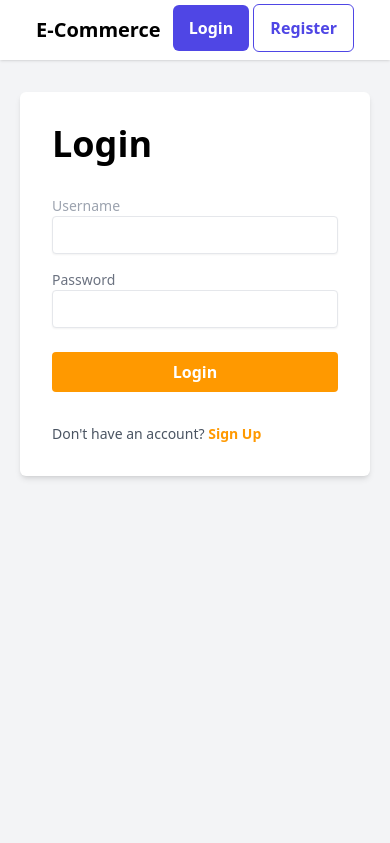
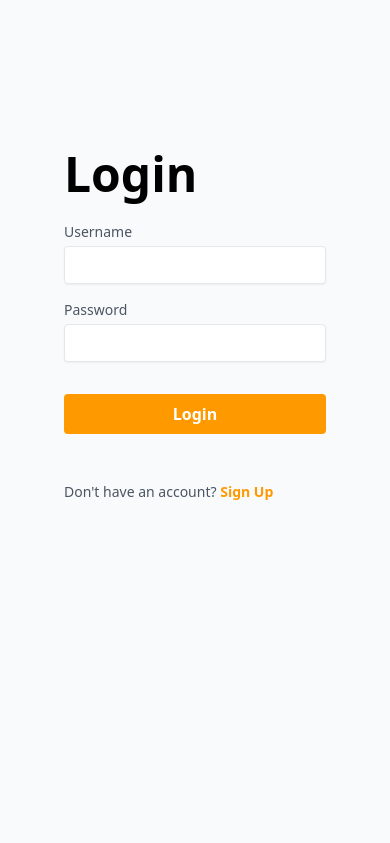
Before and after one commit to jsonwamuyu/django-ecommerce-shop, a Django app: the page made by shop/templates/shop/login.html in a window 390 px wide. Run offline with Django 5.2, Linux system fonts and the light colour scheme; some libraries are stand-ins or nearby versions.

Commit message:
Mobile responsive & cart items - navbar

```diff
--- a/ecommerce/settings.py
+++ b/ecommerce/settings.py
@@ -125,7 +125,11 @@ USE_TZ = True
 # Static files (CSS, JavaScript, Images)
 # https://docs.djangoproject.com/en/5.2/howto/static-files/
 
-STATIC_URL = "static/"
+# STATIC_URL = "static/"  # URL to access static files(global static folder)
+STATIC_URL = "/static/" #incase you decide  to put images in individual apps
+STATICFILES_DIRS = [
+    os.path.join(BASE_DIR, 'static'),  # Add your static files directory
+]
 
 # Media files (User-uploaded files)
 MEDIA_URL = '/media/'
--- a/shop/templates/shop/base.html
+++ b/shop/templates/shop/base.html
@@ -9,35 +10,48 @@
     .container {
       max-width: 900px;
       margin: 0 auto;
-      padding: 0 20px;
+      padding: 0 2rem;
     }
   </style>
 
   <script src="https://cdn.tailwindcss.com"></script>
   {% comment %} <link href="{% static 'css/tailwind.css' %}" rel="stylesheet" /> {% endcomment %}
 </head>
-<body class="bg-gray-100">
-  <nav class="bg-white shadow p-4 w-full">
-    <div class="container flex justify-between">
-      <a href="{% url 'shop:product_list' %}" class="font-bold text-xl">E-Commerce</a>
-      <div>
+<body class="bg-gray-50">
+  <nav class="bg-white py-4 w-full border-b-[1px]">
+    <div class="container flex justify-between gap-8">
+
+      <div class="w-full">
+        <a href="{% url 'shop:product_list' %}" class="font-semibold text-2xl">me<span class="text-[#FF9900] font-bold">SHOP</span>ing</a>
+      </div>
+
+      <form class="inline w-full">
+        {% csrf_token %}
+        <input type="text" placeholder="Search product..." class="px-4 py-1 border-[1px] outline-none w-full placeholder:text-gray-300 rounded"/>
+      </form>
+
+      <div class="flex flex-row gap-4 items-center w-full justify-end">
         {% if user.is_authenticated %}
-          <span class="mr-4">Hello, {{ user.username }}</span>
+          <span class="mr-4 text-gray-400">Hello, <strong class="text-black">{{ user.username }}</strong></span>
 
-          <a href="{% url 'shop:cart' %}" class="text-indigo-600 mr-4">Cart</a>
+          <a href="{% url 'shop:cart' %}" class="flex flex-row gap-1 items-center mr-4">
+            <p class="text-[#FF9900] font-bold text-[14px]">0</p>
+            <img src={% static "shop/images/empty_cart.png" %} class="h-6 w-6"/>
+          </a>
+
           {% comment %} <a href="{% url 'shop:profile' %}" class="text-indigo-600 mr-4">Profile</a> {% endcomment %}
           <form method="post" action="{% url 'shop:logout' %}" style="display: inline;">
             {% csrf_token %}
-            <button type="submit" class="text-red-600 bg-transparent border-none cursor-pointer">Logout</button>
+            <button type="submit" class="text-[#FF9900] border-[#FF9900] border-[1px] bg-transparent outline-none px-2 py-1 text-[14px] font-bold rounded cursor-pointer">Logout</button>
           </form>
         {% else %}
-          <a href="{% url 'shop:login' %}" class="bg-indigo-600 outline-none font-bold px-[1rem] py-[12px] rounded-md hover:bg-indigo-700 cursor-pointer  text-white">Login</a>
-          <a href="{% url 'shop:register' %}" class="bg-transparent font-bold px-[1rem] py-[12px] rounded-md cursor-pointer  text-indigo-600 border-[1px] outline-none border-indigo-600 ">Register</a>
+          <a href="{% url 'shop:login' %}" class="bg-[#FF9900] outline-none font-bold px-[1rem] py-[12px] rounded-md hover:bg-[#E68A00] cursor-pointer  text-white">Login</a>
+          <a href="{% url 'shop:register' %}" class="bg-transparent font-bold px-[1rem] py-[12px] rounded-md cursor-pointer  text-[#FF9900] border-[1px] outline-none border-[#FF9900] ">Register</a>
         {% endif %}
       </div>
     </div>
   </nav>
-  <main class="container">
+  <main class="container mt-8">
     {% block content %}{% endblock %}
   </main>
 </body>
--- a/shop/templates/shop/login.html
+++ b/shop/templates/shop/login.html
@@ -1,59 +1,81 @@
-{% extends 'shop/base.html' %}
+
+<!DOCTYPE html>
 {% load static %}
+<html lang="en">
+<head>
+  <meta charset="UTF-8" />
+  <meta name="viewport" content="width=device-width, initial-scale=1" />
+  <title>Login</title>
+  <!-- Tailwind CSS CDN -->
+  <script src="https://cdn.tailwindcss.com"></script>
+</head>
+<body class="min-h-screen flex">
 
-{% block title %}Login{% endblock %}
+ <!-- Left: Image -->
+  <div class="hidden md:block md:w-1/2">
+    <img
+      src="{% static 'shop/images/shopping_mall.jpeg' %}"
+      alt="Shopping Mall"
+      class="object-cover w-full h-screen"
+      loading="lazy"
+    />
+  </div>
 
-{% block content %}
+  <!-- Right: Login Form -->
+  <div class="flex flex-col justify-center w-full md:w-1/2 px-16 xl:px-24 bg-gray-50">
+    <h2 class="text-5xl font-semibold mb-6">Login</h2>
 
-<div class="container bg-white flex gap-8 flex-col mx-auto w-full md:max-w-[450px] p-8 my-8 rounded-md shadow-md ">
-    <h2 class="text-4xl font-semibold">Login</h2>
-
-
-        {# Non-field Errors #}
     {% if form.non_field_errors %}
-        <div class=" p-2 bg-red-50 border border-red-200 text-red-400 rounded">
+      <div class="p-2 bg-red-50 border border-red-200 text-red-400 rounded mb-4">
         {% for error in form.non_field_errors %}
           <p>{{ error }}</p>
         {% endfor %}
       </div>
     {% endif %}
 
-
     <form method="post" action="{% url 'shop:login' %}" class="flex flex-col gap-4" novalidate>
       {% csrf_token %}
 
-         <div class="">
-            <label for="id_username" class="block text-gray-400 text-sm ">Username</label>
+      <div>
+        <label for="id_username" class="block text-gray-600 text-sm mb-1">Username</label>
         <input type="text" name="username" id="id_username" required
-            class="shadow-sm appearance-none border-[1px] rounded w-full py-2 px-3 text-gray-700 leading-tight focus:outline-none focus:ring-1 focus:ring-[#FF9900]/50
-            {% if form.username.errors %}border-red-500{% endif %}
-            "/>
-
+          class="shadow-sm border rounded w-full py-2 px-3 text-gray-700 leading-tight focus:outline-none focus:ring-1 focus:ring-[#FF9900]/50
+          {% if form.username.errors %}border-red-500{% endif %}"
+        />
         {% for error in form.username.errors %}
           <p class="text-red-600 text-sm mt-1">{{ error }}</p>
         {% endfor %}
       </div>
 
-        <div class="mb-2">
-            <label for="id_password" class="arial-hidden block text-gray-500 text-sm">Password</label>
+      <div class="mb-4">
+        <label for="id_password" class="block text-gray-600 text-sm mb-1">Password</label>
         <input type="password" name="password" id="id_password" required
-                class="shadow-sm appearance-none border-[1px] rounded w-full py-2 px-3 text-gray-700 leading-tight focus:outline-none focus:ring-1 focus:ring-[#FF9900]/50
-                {% if form.username.errors %}border-red-500{% endif %} "
+          class="shadow-sm border rounded w-full py-2 px-3 text-gray-700 leading-tight focus:outline-none focus:ring-1 focus:ring-[#FF9900]/50
+          {% if form.password.errors %}border-red-500{% endif %}"
         />
-
         {% for error in form.password.errors %}
           <p class="text-red-600 text-sm mt-1">{{ error }}</p>
         {% endfor %}
       </div>
 
-        <button class="bg-[#FF9900] font-bold py-2 px-3  border-none outline-none rounded hover:bg-[#E68A00] cursor-pointer  text-white" type="submit">Login</button>
+      <button type="submit" class="bg-[#FF9900] font-bold py-2 px-3 rounded hover:bg-[#E68A00] cursor-pointer text-white border-none outline-none">
+        Login
+      </button>
     </form>
-    <p class="text-sm text-gray-600">Don't have an account? <a href="{% url 'shop:register' %}" class="text-[#FF9900] font-semibold hover:text-[#E68A00]">Sign Up</a></p>
+
+    <p class="text-sm text-gray-600 my-8  mb-48 pt-4">
+      Don't have an account?
+      <a href="{% url 'shop:register' %}" class="text-[#FF9900] font-semibold hover:text-[#E68A00]">Sign Up</a>
+    </p>
 
     {% if error_message %}
-        <div class="error">
-            <p class="text-sm">{{ error_message }}</p>
+      <div class="mt-4 text-red-600 text-sm">
+        <p>{{ error_message }}</p>
       </div>
     {% endif %}
   </div>
-{% endblock %}
+
+
+
+</body>
+</html>
--- a/shop/urls.py
+++ b/shop/urls.py
@@ -12,5 +12,8 @@ urlpatterns = [
     path('cart/', views.cart, name='cart'),
 
     path('edit_product/<int:product_id>/', views.edit_product, name='edit_product'),
-    path("product/<int:product_id>/", views.product_details, name="product_details")
+    path("product/<int:product_id>/", views.product_details, name="product_details"),
+
+    # Cart-related URLs
+    path("add_to_cart/<int:product_id>/",views.add_to_cart, name="add_to_cart")
 ]
--- a/shop/views.py
+++ b/shop/views.py
@@ -38,6 +38,10 @@ def cart(request):
     return render(request, 'shop/cart.html', {'cart_items': cart_items})
 
 
+@login_required
+def add_to_cart(request, product_id):
+    product = get_object_or_404(Product, id=product_id)
+
 
 @login_required
 def edit_product(request, product_id):
```
Also changed, not shown: other parts of shop/templates/shop/base.html (+1 -0 lines), shop/templates/shop/cart.html (+12 -3 lines), shop/templates/shop/product_details.html (+27 -5 lines), shop/templates/shop/product_list.html (+22 -10 lines), shop/templates/shop/register.html (+42 -17 lines), db.sqlite3, media/products/com_monitor.webp (added), media/products/computer_desk.jpg (added), media/products/earpods.jpg (added), media/products/extention.jpg (added), media/products/macbook.jpg (added), media/products/mackbook.jpg (added), media/products/mouse.jpg (added), shop/static/shop/images/empty_cart.png (added), 1 more files. Lines whose indentation alone changed are shown as unchanged.
